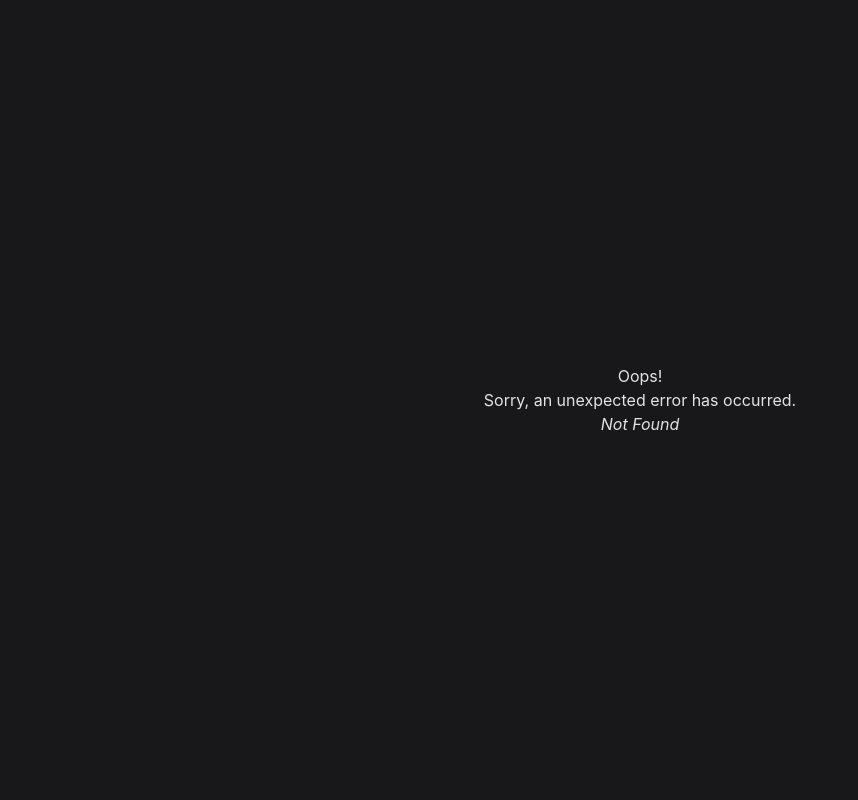
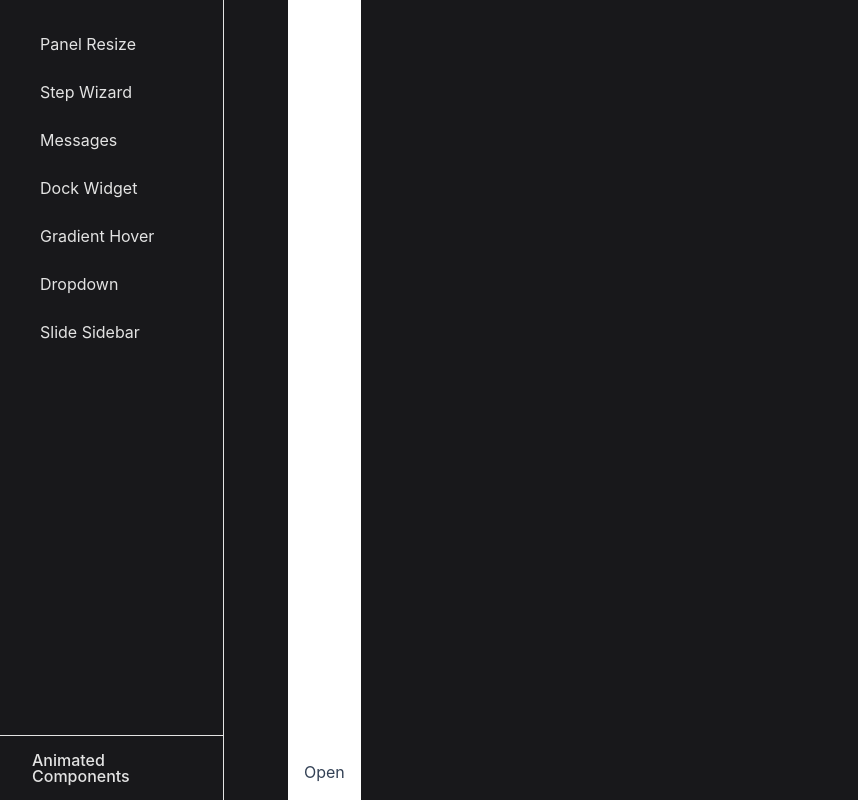
Before and after one commit to SamDurrant/framer-playground, a React (Vite) app: page /slide-sidebar in a window 1280 px wide. Before the commit this address had no page. Shown: the whole page, without its empty margins (0-858 px from the left). Built offline with nearby package versions, Linux system fonts and the light colour scheme.

Commit message:
Small sliding sidebar.

```diff
--- a/src/main.jsx
+++ b/src/main.jsx
@@ -10,6 +10,7 @@ import { StepWizard } from './pages/stepWizard'
 import { DockWidget } from './pages/dockWidget/dockWidget'
 import { GradientHover } from './pages/gradientHover'
 import { Dropdown } from './pages/dropdownMenu'
+import SlideSidebar from './pages/slideSidebar'
 
 const router = createBrowserRouter([
   {
@@ -41,6 +42,10 @@ const router = createBrowserRouter([
         path: 'dropdown',
         element: <Dropdown />
       },
+      {
+        path: 'slide-sidebar',
+        element: <SlideSidebar />
+      },
     ]
   },
 ])
--- a/src/pages/root.jsx
+++ b/src/pages/root.jsx
@@ -25,6 +25,10 @@ const links = [
     link: 'dropdown',
     text: 'Dropdown',
   },
+  {
+    link: 'slide-sidebar',
+    text: 'Slide Sidebar',
+  },
 ]
 
 function Root() {
--- /dev/null
+++ b/src/pages/slideSidebar.jsx
@@ -0,0 +1,69 @@
+// Egghead - Will Johnson
+// https://egghead.io/blog/how-to-create-a-sliding-sidebar-menu-with-framer-motion
+
+import { AnimatePresence, motion, useCycle } from 'framer-motion'
+
+export default function SlideSidebar() {
+  const [open, cycleOpen] = useCycle(false, true)
+  return (
+    <main className="bg-white text-slate-700 p-4 flex flex-col">
+      <AnimatePresence>
+        {open && (
+          <motion.aside
+            initial={{ width: 0 }}
+            animate={{ width: 300 }}
+            exit={{ width: 0, transition: { delay: 0.5, duration: 0.3 } }}
+          >
+            <motion.div
+              className="container flex flex-col gap-4"
+              initial="closed"
+              animate="open"
+              exit="closed"
+              variants={sideVariants}
+            >
+              {links.map(({ name, to, id }) => (
+                <motion.a key={id} href={to} whileHover={{ scale: 1.1 }} variants={itemVariants}>
+                  {name}
+                </motion.a>
+              ))}
+            </motion.div>
+          </motion.aside>
+        )}
+      </AnimatePresence>
+      <div className="btn-container mt-auto">
+        <button onClick={cycleOpen}>{open ? 'Close' : 'Open'}</button>
+      </div>
+    </main>
+  )
+}
+
+const sideVariants = {
+  closed: {
+    transition: {
+      staggerChildren: 0.14,
+      staggerDirection: -1,
+    },
+  },
+  open: {
+    transition: {
+      staggerChildren: 0.14,
+      staggerDirection: 1,
+    },
+  },
+}
+
+const itemVariants = {
+  closed: {
+    opacity: 0,
+  },
+  open: {
+    opacity: 1,
+  },
+}
+
+const links = [
+  { name: 'Home', to: '#', id: 1 },
+  { name: 'About', to: '#', id: 2 },
+  { name: 'Blog', to: '#', id: 3 },
+  { name: 'Contact', to: '#', id: 4 },
+]
```
